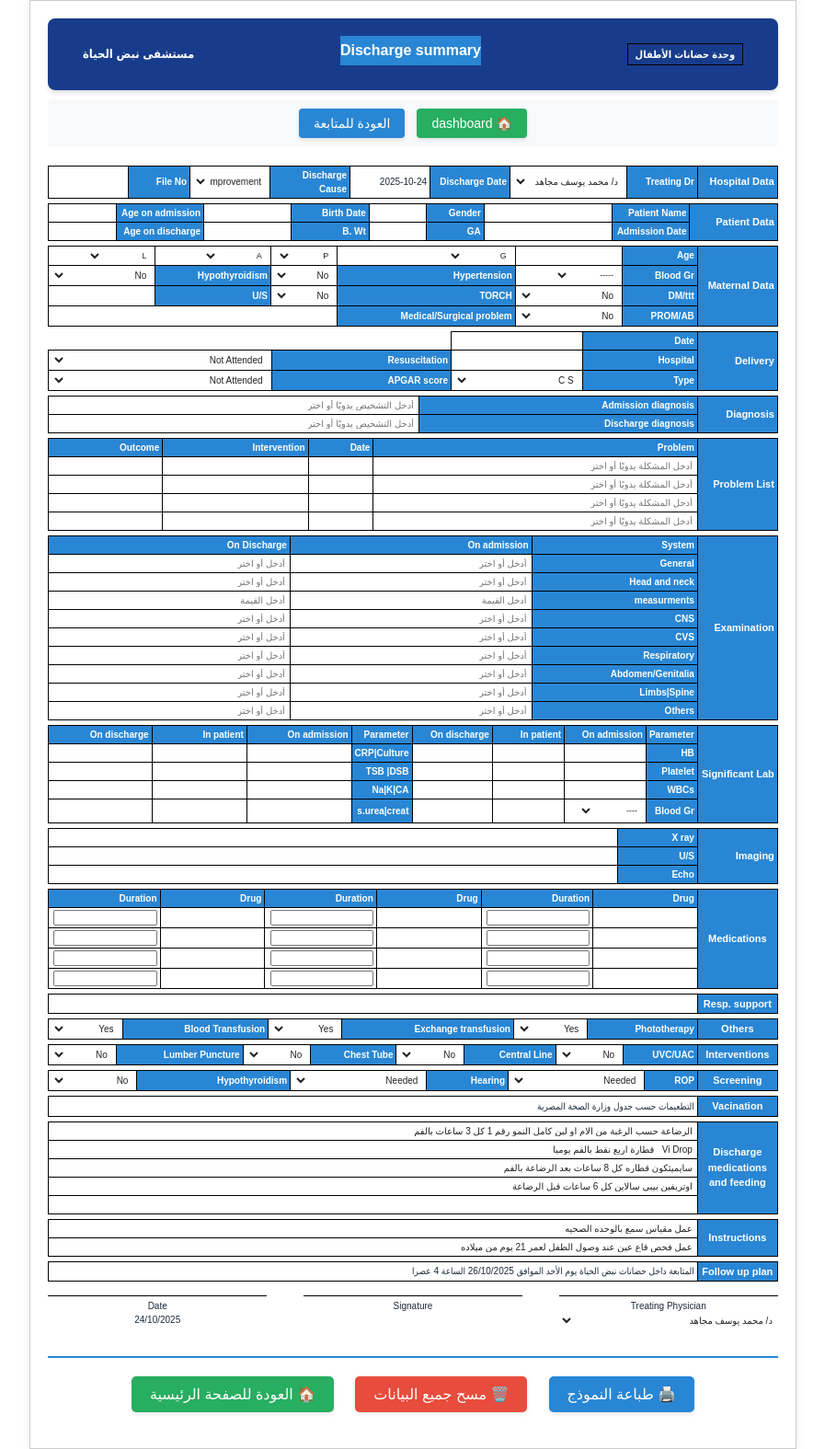
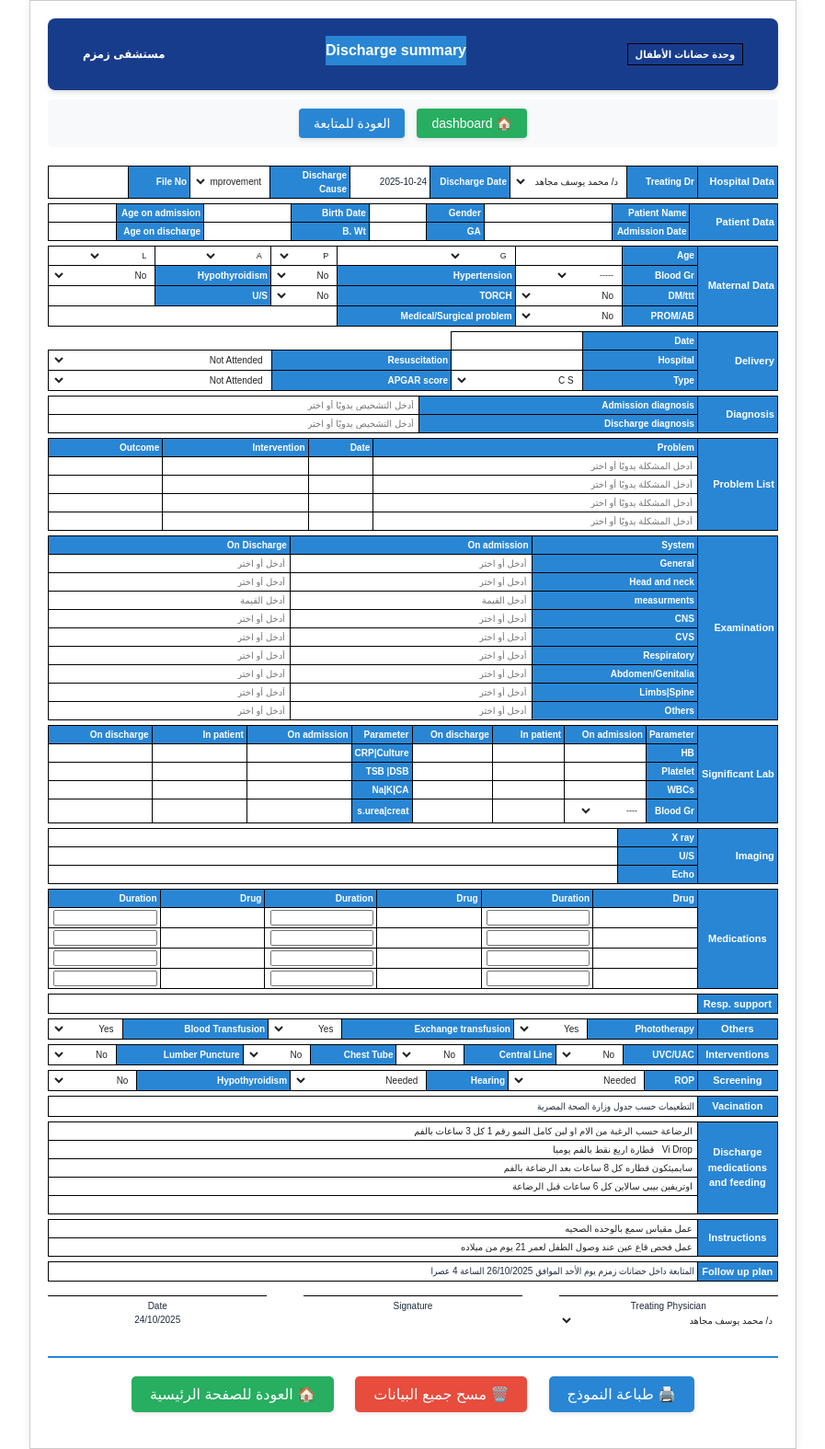
Before and after one commit to ziadelwy/Daily-Follow-up-Chart, a website: page Discharge-form.html in a window 1280 px wide. Shown: the whole page at 92% size, without its empty margins (191-1088 px from the left). Drawn offline with Linux system fonts and the light colour scheme.

Commit message:
Update Discharge-form.html

```diff
--- a/Discharge-form.html
+++ b/Discharge-form.html
@@ -198,7 +198,7 @@
     <div class="header">
         <div class="unit">وحدة حضانات الأطفال</div>
         <div class="title">Discharge summary</div>
-        <div class="hospital">مستشفى نبض الحياة</div>
+        <div class="hospital">مستشفى زمزم</div>
     </div>
 
     <!-- أزرار التنقل -->
@@ -678,7 +678,7 @@
   const followUpYYYY = followUpDate.getFullYear();
 
   document.getElementById('follow-up-plan').textContent =
-    `المتابعة داخل حضانات نبض الحياة يوم ${followUpDay} الموافق ${followUpDD}/${followUpMM}/${followUpYYYY} الساعة 4 عصرا`;
+    `المتابعة داخل حضانات زمزم يوم ${followUpDay} الموافق ${followUpDD}/${followUpMM}/${followUpYYYY} الساعة 4 عصرا`;
 
   // إضافة مستمع الأحداث لحقل File No
   document.addEventListener('DOMContentLoaded', function() {
```
